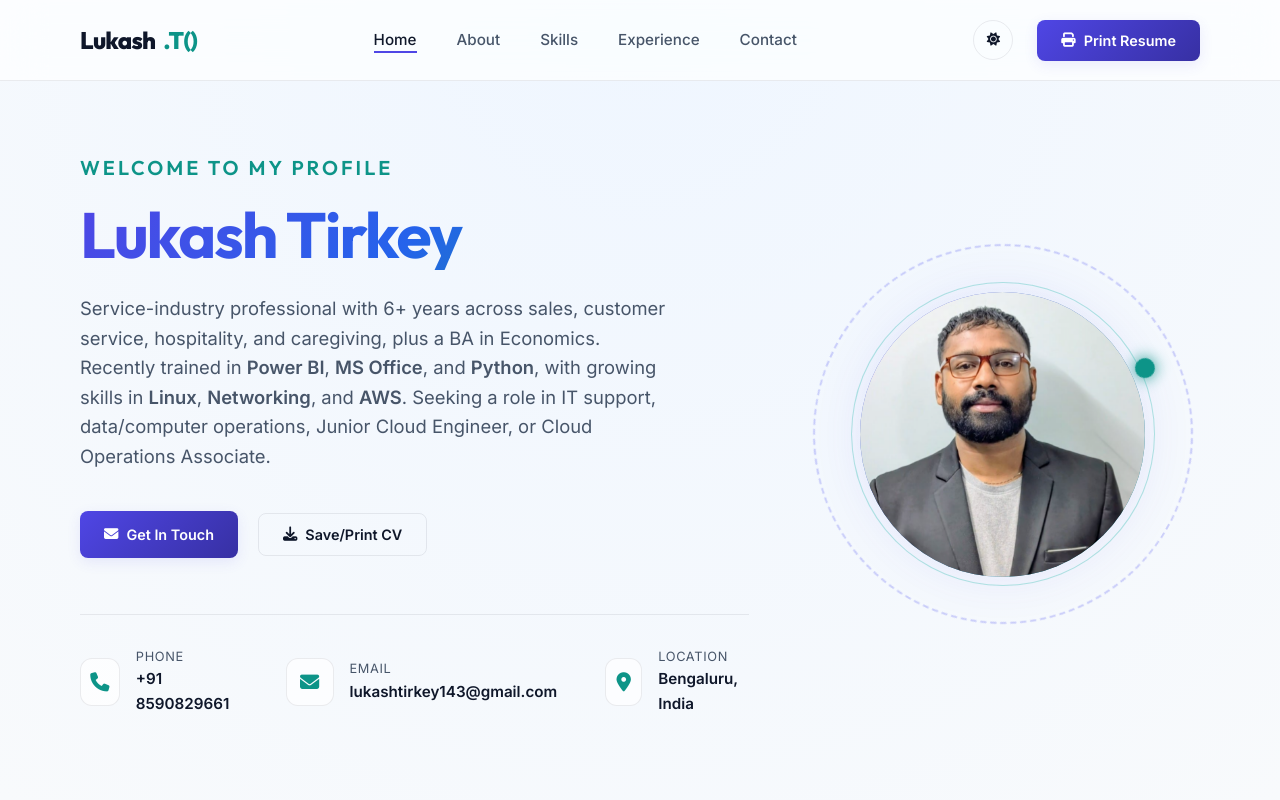
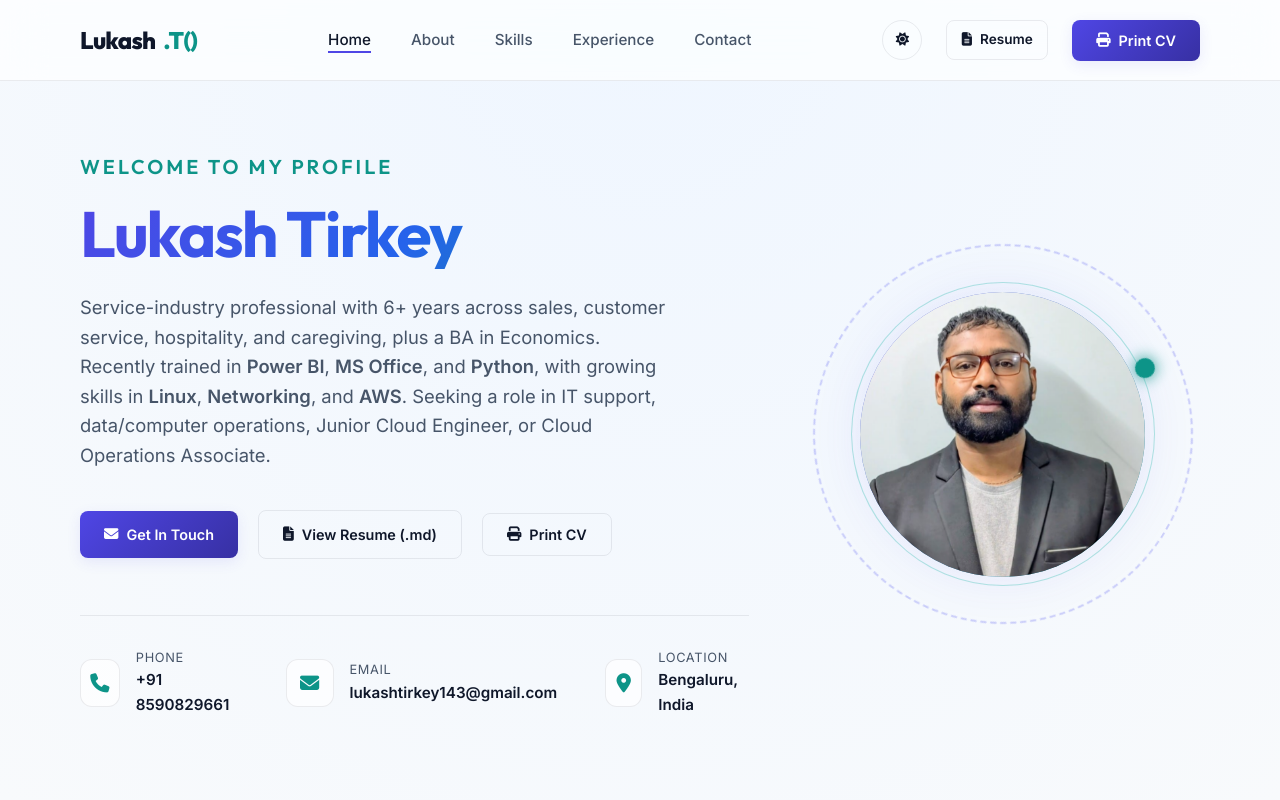
Before and after one commit to lukashtirkey/lukash_portfolio, a website: page index.html in a window 1280 px wide. Shown: the top 800 px of the page. Drawn offline with Linux system fonts and the light colour scheme.

Commit message:
Add direct resume download/view links and update README links

```diff
--- a/index.html
+++ b/index.html
@@ -30,8 +30,9 @@
                     <i class="fa-solid fa-moon moon-icon"></i>
                     <i class="fa-solid fa-sun sun-icon"></i>
                 </button>
+                <a href="resume.md" target="_blank" class="btn-secondary" style="padding: 0.5rem 0.9rem; font-size: 0.85rem; text-decoration: none;"><i class="fa-solid fa-file-lines"></i> Resume</a>
                 <button class="btn-primary" id="print-resume-btn">
-                    <i class="fa-solid fa-print"></i> Print Resume
+                    <i class="fa-solid fa-print"></i> Print CV
                 </button>
                 <button class="menu-toggle" id="menu-toggle" aria-label="Toggle mobile menu">
                     <span></span>
@@ -56,7 +57,8 @@
                     </p>
                     <div class="hero-buttons reveal">
                         <a href="#contact" class="btn-primary"><i class="fa-solid fa-envelope"></i> Get In Touch</a>
-                        <button class="btn-secondary" id="hero-print-btn"><i class="fa-solid fa-download"></i> Save/Print CV</button>
+                        <a href="resume.md" target="_blank" class="btn-secondary"><i class="fa-solid fa-file-lines"></i> View Resume (.md)</a>
+                        <button class="btn-secondary" id="hero-print-btn"><i class="fa-solid fa-print"></i> Print CV</button>
                     </div>
                     <div class="hero-quick-info reveal">
                         <div class="info-item">
```
Also changed, not shown: README.md.
